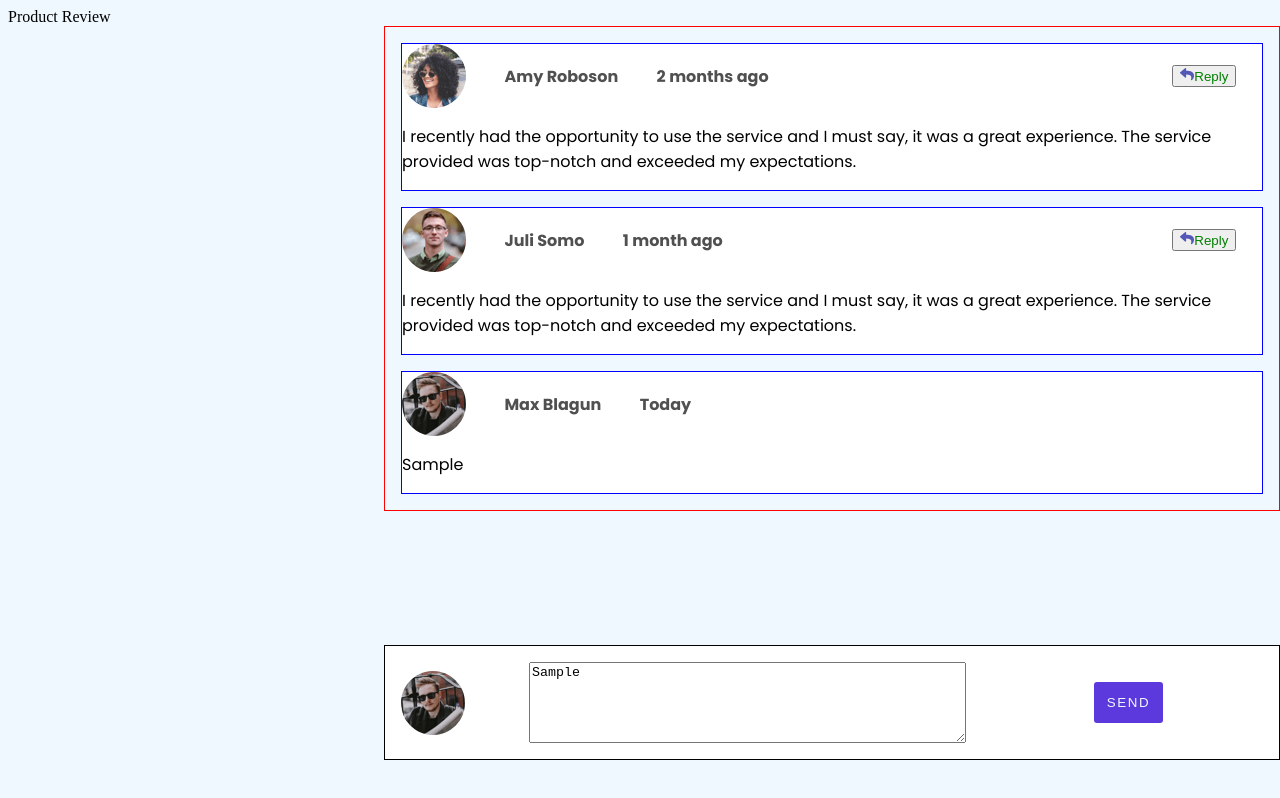
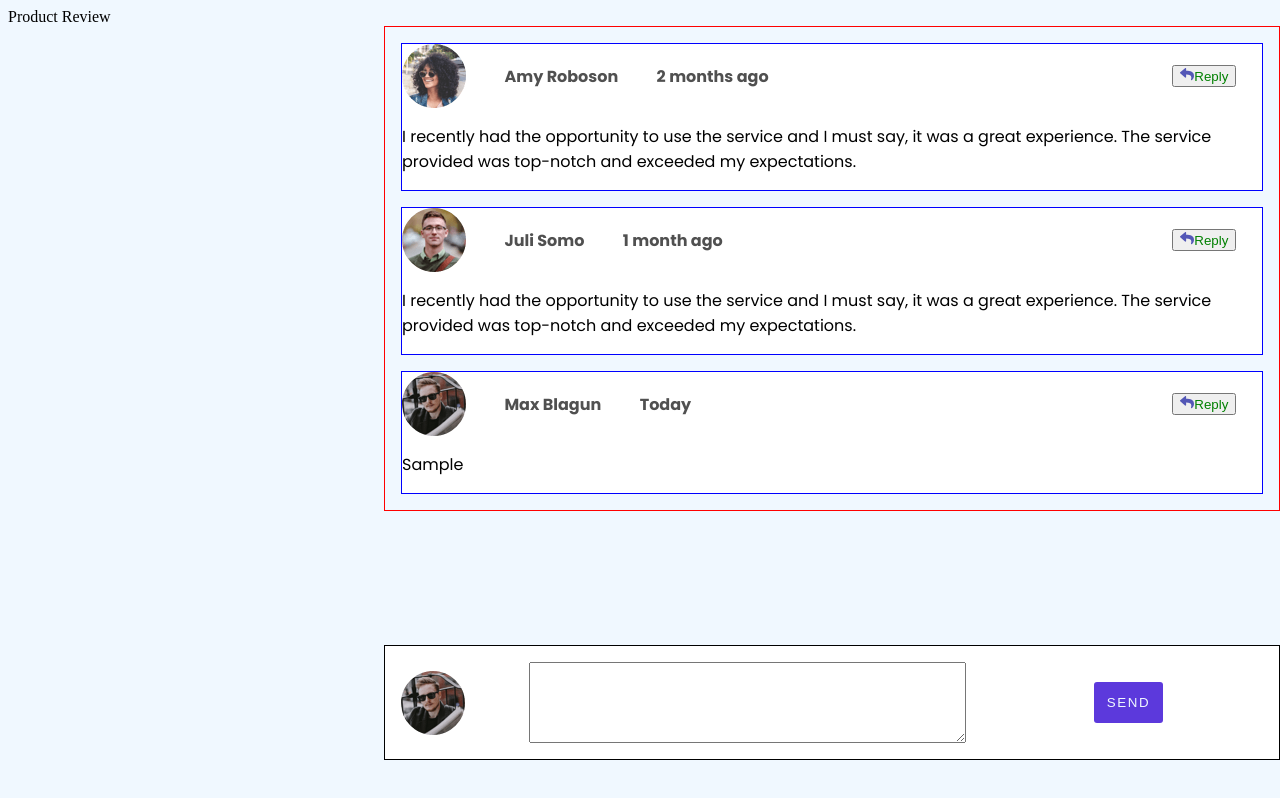
Before and after one commit to timo9939/interactive-comments-section-, a plain HTML site: page index.html in a window 1280 px wide. Both pictures are taken after typing "Sample" into the empty fields and a click on the button "SEND". Drawn offline with Linux system fonts and the light colour scheme.

Commit message:
Clean the inputField after submit the comment

```diff
--- a/comment.js
+++ b/comment.js
@@ -25,4 +25,6 @@ function submit(){
     // Append the cloned content to the second_section
     after_second_section.append(clone);
 
+    // Reset and clean the inputfield
+    document.getElementById("input").value= " ";
 }
--- a/index.html
+++ b/index.html
@@ -12,9 +12,7 @@
       href="./images/favicon-32x32.png"
     />
 
-    <title>Frontend Mentor | Interactive comments section</title>
-
-    <!-- Feel free to remove these styles or customise in your own stylesheet 👍 -->
+    <title>Interactive comments section</title>
     <link rel="stylesheet" href="./comment.css" />
   </head>
   <body>
@@ -74,9 +72,9 @@
           <span class="date">Today</span>
         </div>
 
-          <!-- <div>
+          <div>
             <button><img src="./images/icon-reply.svg" alt="reply-icon">Reply</button>
-          </div> -->
+          </div>
 
         </div>
 
```
